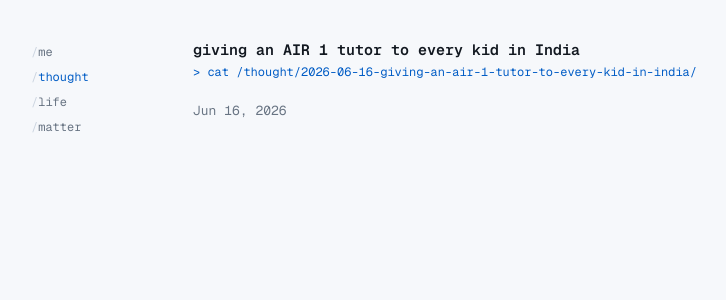
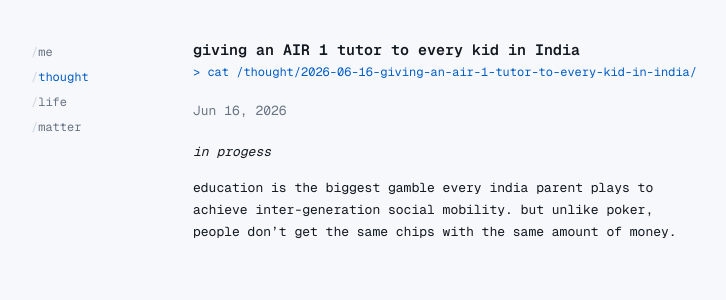
Before and after one commit to rishiraj811/rishi.my, a Jekyll site: the page built from _thought/2026-06-16-giving-an-air-1-tutor-to-every-kid-in-india.md, in a window 1280 px wide. Shown: the top 300 px of the page, without its empty margins (159-885 px from the left). Built offline with Jekyll 4.4.1, drawn with Linux system fonts in a browser that asks for light colours.

Commit message:
Update _thought/2026-06-16-giving-an-air-1-tutor-to-every-kid-in-india.md (via Pages CMS)

```diff
--- a/_thought/2026-06-16-giving-an-air-1-tutor-to-every-kid-in-india.md
+++ b/_thought/2026-06-16-giving-an-air-1-tutor-to-every-kid-in-india.md
@@ -2,3 +2,6 @@
 title: giving an AIR 1 tutor to every kid in India
 date: 2026-06-16
 ---
+*in progess*
+
+education is the biggest gamble every india parent plays to achieve inter-generation social mobility. but unlike poker, people don't get the same chips with the same amount of money.
```
